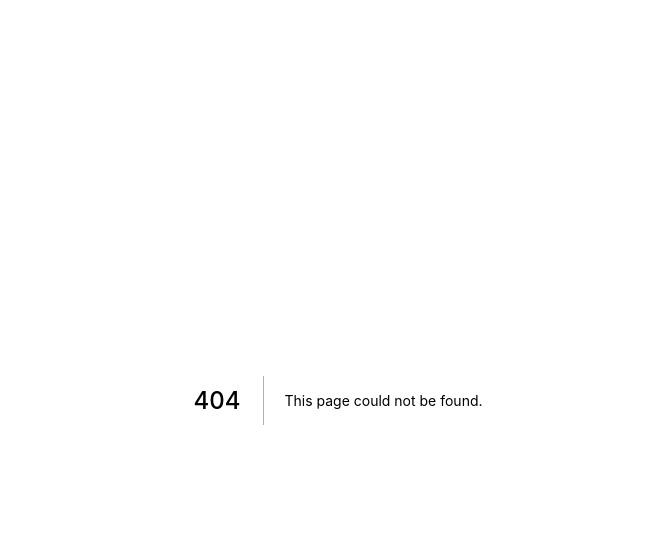
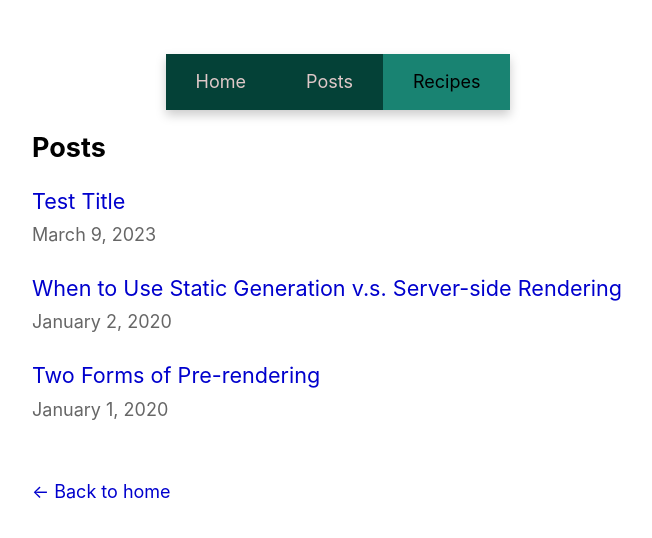
Before and after one commit to Ethan-Russell/test-website, a Next.js app: page /recipes in a window 1280 px wide. Before the commit this address had no page. Shown: the top 538 px of the page, without its empty margins (302-954 px from the left). Built offline with nearby package versions, Linux system fonts and the light colour scheme.

Commit message:
make pages/recipes directory

```diff
--- /dev/null
+++ b/pages/recipes/index.js
@@ -0,0 +1,40 @@
+import Head from 'next/head'
+import Layout, { siteTitle } from '../../components/layout'
+import utilStyles from '/styles/utils.module.css'
+import { getSortedPostsData } from '../../lib/posts';
+import Link from 'next/link';
+import Date from '../../components/date';
+
+export async function getStaticProps() {
+  const allPostsData = getSortedPostsData();
+  return {
+    props: {
+      allPostsData,
+    },
+  };
+}
+
+export default function Home({ allPostsData }) {
+  return (
+    <Layout>
+      <Head>
+        <title>{siteTitle}</title>
+      </Head>
+
+      <section className={`${utilStyles.headingMd} ${utilStyles.padding1px}`}>
+        <h2 className={utilStyles.headingLg}>Posts</h2>
+        <ul className={utilStyles.list}>
+          {allPostsData.map(({ id, date, title }) => (
+            <li className={utilStyles.listItem} key={id}>
+              <Link href={`/posts/${id}`}>{title}</Link>
+              <br />
+              <small className={utilStyles.lightText}>
+                <Date dateString={date} />
+              </small>
+            </li>
+          ))}
+        </ul>
+      </section>
+    </Layout>
+  )
+}
```
Also changed, not shown: pages/recipes/[id].js (added, +39 -0 lines).
